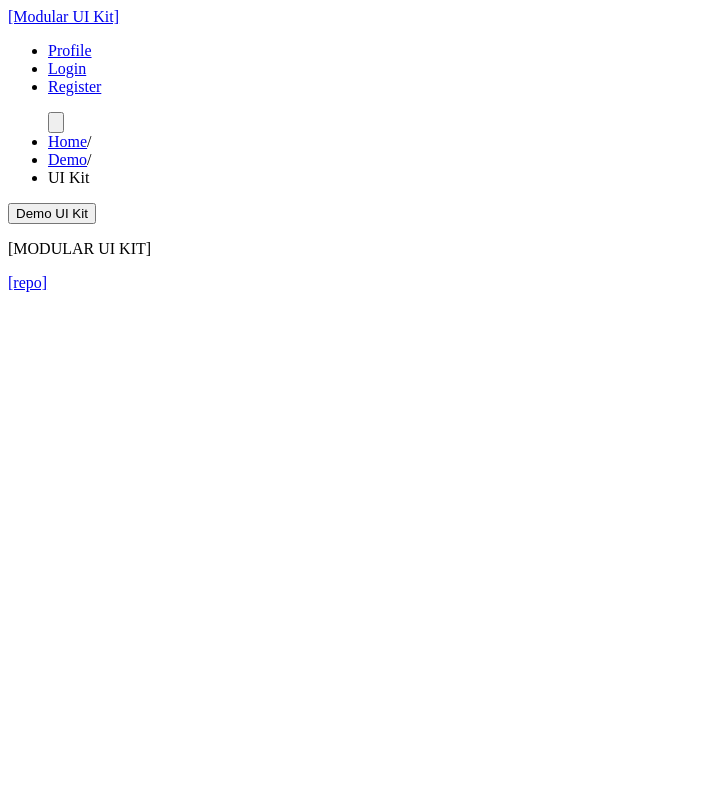
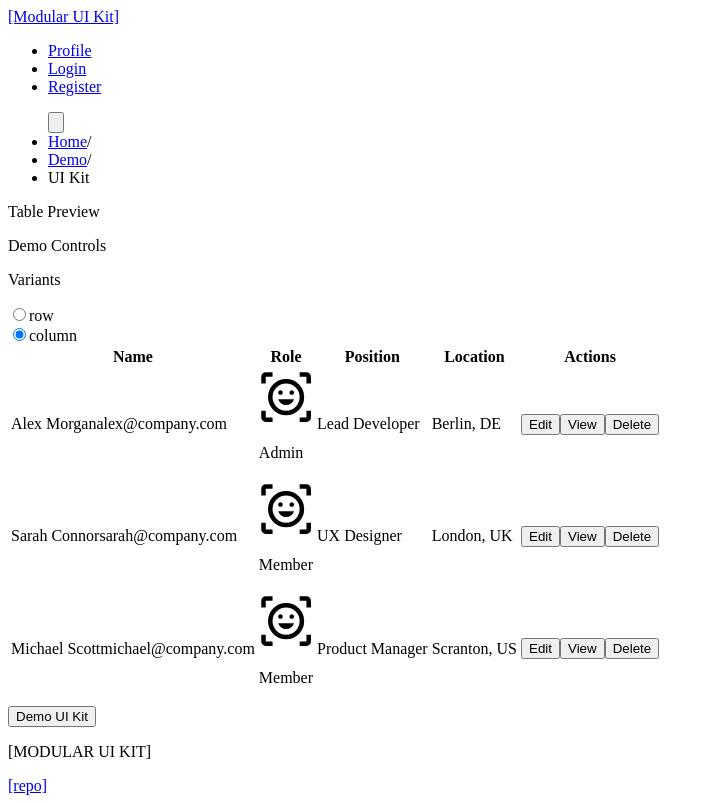
Before and after one commit to eugenia-vitinschii/modular-ui-kit-react, a React (Vite) app: page /demo/ui/table in a window 1280 px wide. Shown: the whole page, without its empty margins (0-714 px from the left). Built offline with nearby package versions, Linux system fonts and the light colour scheme.

Commit message:
Feat(DemoTable): create demo preview. Closes #34

```diff
--- /dev/null
+++ b/src/demo/components/DemoTable.tsx
@@ -0,0 +1,124 @@
+import { useState, type FC } from "react";
+import { MukText } from "../../lib";
+import { MukBadge } from "../../lib";
+import { MukButton } from "../../lib";
+export interface MukTableProps {
+    actionsType?: ActionsLayoutType
+}
+
+//Local type
+interface DemoUser {
+   id: string
+   name: string
+   email: string
+   role: string
+   position: string
+   location: string
+}
+
+// LOCAL DATA
+const INITIAL_USERS: DemoUser[] = [
+   {
+      id: '1',
+      name: 'Alex Morgan',
+      email: 'alex@company.com',
+      role: 'Admin',
+      position: 'Lead Developer',
+      location: 'Berlin, DE'
+   },
+   {
+      id: '2',
+      name: 'Sarah Connor',
+      email: 'sarah@company.com',
+      role: 'Member',
+      position: 'UX Designer',
+      location: 'London, UK'
+   },
+   {
+      id: '3',
+      name: 'Michael Scott',
+      email: 'michael@company.com',
+      role: 'Member',
+      position: 'Product Manager',
+      location: 'Scranton, US'
+   }
+]
+
+const ROLE_ICON = (
+     <svg xmlns="http://www.w3.org/2000/svg" viewBox="0 -960 960 960">
+                           <path
+                              d="M707-707q93 93 93 227t-93 227q-93 93-227 93t-227-93q-93-93-93-227t93-227q93-93 227-93t227 93Zm-57 397q70-70 70-170t-70-170q-70-70-170-70t-170 70q-70 70-70 170t70 170q70 70 170 70t170-70Zm-84-57.5q38-27.5 54-72.5H340q16 45 54 72.5t86 27.5q48 0 86-27.5Zm-214.5-164Q363-520 380-520t28.5-11.5Q420-543 420-560t-11.5-28.5Q397-600 380-600t-28.5 11.5Q340-577 340-560t11.5 28.5Zm200 0Q563-520 580-520t28.5-11.5Q620-543 620-560t-11.5-28.5Q597-600 580-600t-28.5 11.5Q540-577 540-560t11.5 28.5ZM40-720v-120q0-33 23.5-56.5T120-920h120v80H120v120H40ZM240-40H120q-33 0-56.5-23.5T40-120v-120h80v120h120v80Zm480 0v-80h120v-120h80v120q0 33-23.5 56.5T840-40H720Zm120-680v-120H720v-80h120q33 0 56.5 23.5T920-840v120h-80ZM480-480Z" />
+                        </svg>
+)
+export type ActionsLayoutType = 'column' | 'row'
+
+export const DemoTable: FC<MukTableProps> = ({
+   actionsType = "column"
+}) => {
+
+   const [users, setUsers] = useState<DemoUser[]>(INITIAL_USERS);
+
+   const handleEdit = (id: string) => {
+      console.log("Edit User: ", id)
+   };
+
+   const handlePreview = (id: string)=> {
+      console.log("Preview User: ", id)
+   };
+
+   const handleDelete = (id: string) => {
+      setUsers((prev) => prev.filter((u) => u.id !== id))
+   };
+
+
+  return (
+    <div className="muk-table-wrapper muk-section__item">
+      <table className="muk-table">
+        <thead>
+          <tr>
+            <th>Name</th>
+            <th>Role</th>
+            <th>Position</th>
+            <th>Location</th>
+            <th>Actions</th>
+          </tr>
+        </thead>
+        <tbody>
+         {users.map((user) =>(
+            <tr key={user.id}>
+               <td>
+                  <div className="user-info">
+                     <MukText as="span">{user.name}</MukText>
+                     <MukText as="span">{user.email}</MukText>
+                  </div>
+               </td>
+               <td>
+                  <MukBadge
+                  text={user.role} variant={user.role === 'Admin' ? 'primary' : 'secondary'}
+                  size="sm"
+                  icon={ROLE_ICON}
+                  />
+               </td>
+               <td>{user.position}</td>
+               <td>{user.location}</td>
+               <td>
+                  <div className={`muk-table__actions muk-table__actions--${actionsType}`}>
+                     <MukButton size="sm" variant="primary" onClick={() => handleEdit(user.id)}>
+                     Edit
+                     </MukButton>
+                     <MukButton size="sm" variant="secondary"onClick={() => handlePreview(user.id)}>
+                        View
+                     </MukButton>
+                     <MukButton size="sm" variant="danger"onClick={() => handleDelete(user.id)}>
+                        Delete
+                     </MukButton>
+
+                  </div>
+               </td>
+            </tr>
+         ))}
+        </tbody>
+      </table>
+    </div>
+  );
+};
--- /dev/null
+++ b/src/demo/pages/data-display/TableView.tsx
@@ -0,0 +1,49 @@
+
+import { MukText, MukRadio} from "../../../lib"
+import { DemoTable, type  ActionsLayoutType  } from "../../components/DemoTable"
+import { useState} from "react"
+
+
+
+const ACTIONS_LAYOUT_OPTIONS: ActionsLayoutType[] = ["row", 'column'];
+
+function TableView() {
+   const [selectedActionsLayout, setSelectedActionsLayout] = useState<ActionsLayoutType>("column")
+
+   return (
+      <div className="muk-page">
+         <div className="muk-container">
+            <div className="muk-page__wrapper">
+               <div className="muk-page__header">
+                  <MukText>Table Preview</MukText>
+               </div>
+               <div className="muk-page__content">
+                  <div className="demo-controls muk-section">
+                     <MukText type="muk-subheading">Demo Controls</MukText>
+                     <MukText>Variants</MukText>
+                     <div className="demo-controls--row">
+                        {ACTIONS_LAYOUT_OPTIONS.map((variant) => (
+                           <MukRadio
+                              key={variant}
+                              name="layout-variant"
+                              value={variant}
+                              label={variant}
+                              checked={selectedActionsLayout === variant}
+                              onChange={() => setSelectedActionsLayout(variant)}
+                           />
+                        ))}
+                     </div>
+                  </div>
+                  <div className="muk-section">
+                     <DemoTable
+                        actionsType={selectedActionsLayout}
+                     />
+                  </div>
+               </div>
+            </div>
+         </div>
+      </div>
+   )
+}
+
+export default TableView
--- a/src/demo/routes/index.tsx
+++ b/src/demo/routes/index.tsx
@@ -14,6 +14,7 @@ import FeedbackDemoView from "../pages/feedback/FeedbackDemoView"
 import CommentView from "../pages/comments/CommentView"
 import MetricCardView from "../pages/data-display/MetricCardView"
 import ChartView from "../pages/data-display/ChartView"
+import TableView from "../pages/data-display/TableView"
 
 
 
@@ -35,6 +36,7 @@ export const DemoRoutes = () => {
          <Route path="demo/ui/comments" element= {<CommentView/>}/>
          <Route path="/demo/ui/metrics" element = {<MetricCardView/>}/>
          <Route path="/demo/ui/charts" element = {<ChartView/>}/>
+         <Route path="/demo/ui/table" element = {<TableView/>}/>
       </Routes>
    )
 }
```
